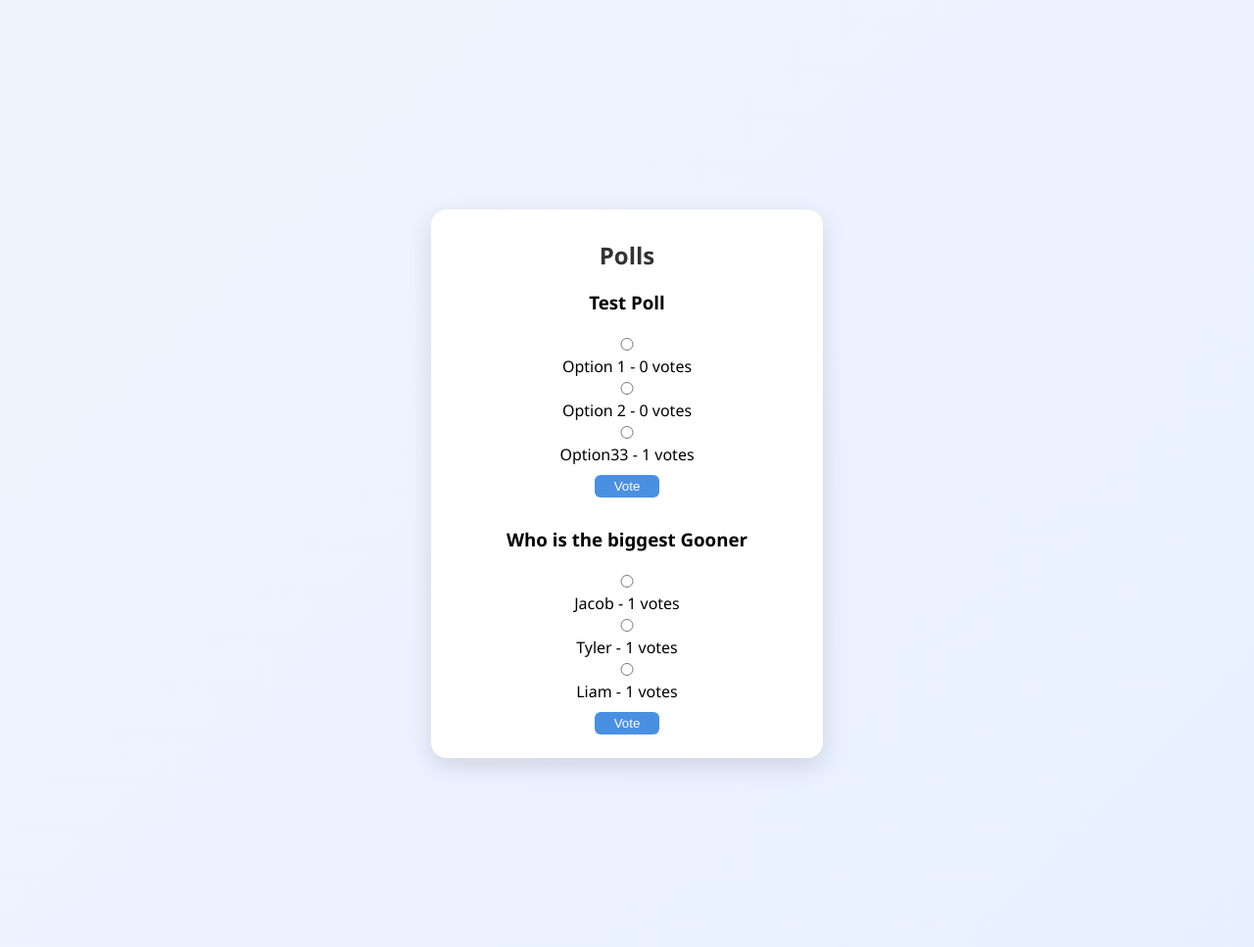
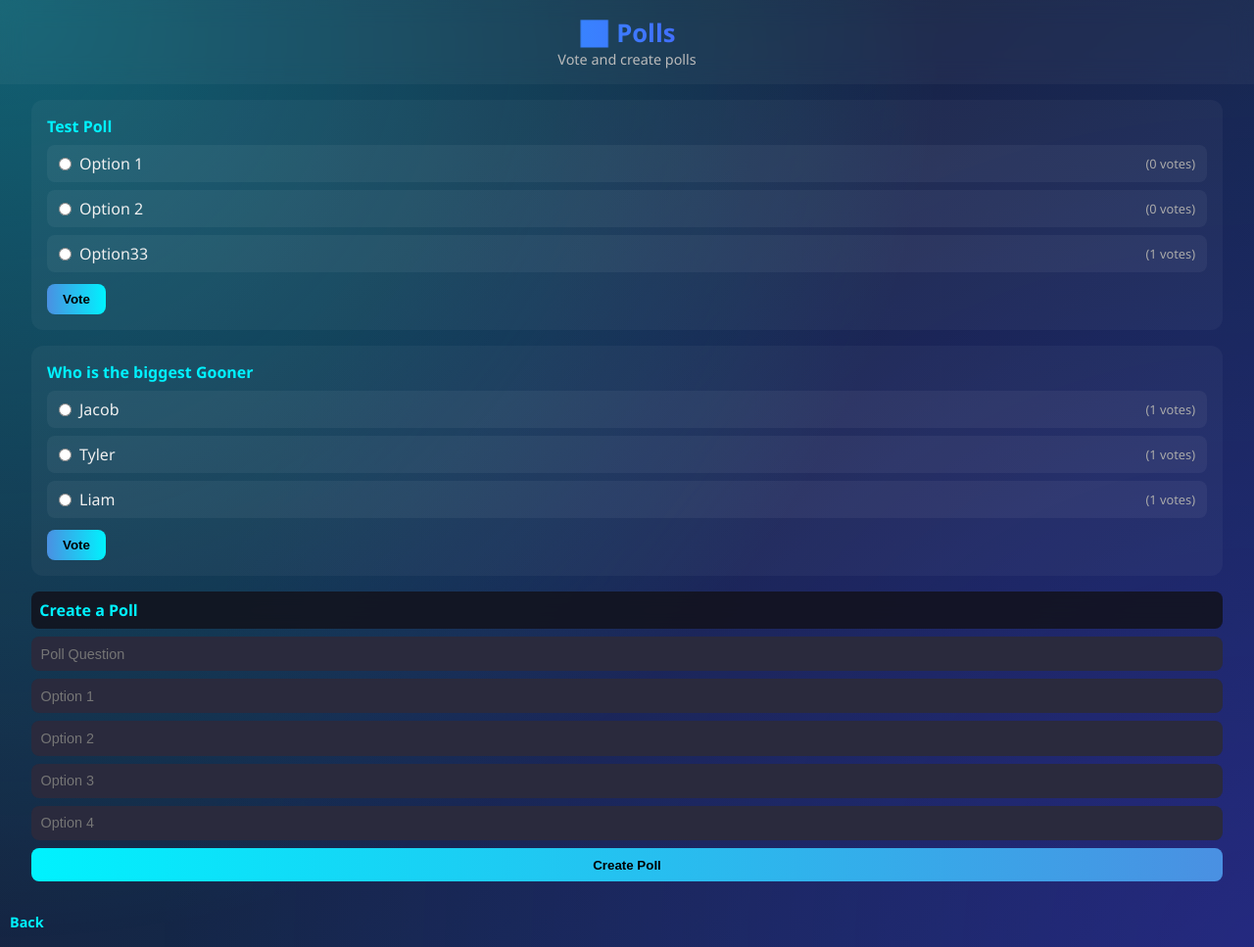
Before and after one commit to colincano20/TestServerFlask, a Flask app: page /polls in a window 1280 px wide. Shown: the whole page at 98% size. Run offline with Flask 3, Linux system fonts and the light colour scheme; a user stored in the database is signed in; data comes from the database, SQL or seed files in the repository; both versions use the stored data as it was after the commit.

Commit message:
Updated Polls css and added new css page

```diff
--- /dev/null
+++ b/static/polls.css
@@ -0,0 +1,208 @@
+/* Base */
+* {
+  margin: 0;
+  padding: 0;
+  box-sizing: border-box;
+}
+
+body {
+  font-family: 'Segoe UI', Tahoma, sans-serif;
+  background: linear-gradient(135deg, #1a1a2e, #0f3460);
+  color: #f0f0f0;
+  height: 100vh;
+  display: flex;
+  flex-direction: column;
+  overflow: hidden;
+}
+
+.background-glow {
+  position: fixed;
+  width: 100%;
+  height: 100%;
+  z-index: 0;
+  background: radial-gradient(circle at top left, #00f2fe55, transparent 60%),
+              radial-gradient(circle at bottom right, #7a00ff33, transparent 70%);
+}
+
+/* Header */
+.polls-header {
+  z-index: 1;
+  padding: 1rem 2rem;
+  backdrop-filter: blur(12px);
+  background: rgba(255, 255, 255, 0.04);
+  text-align: center;
+}
+
+.polls-header h1 {
+  font-size: 1.6rem;
+  background: linear-gradient(to right, #00f2fe, #7a00ff);
+  -webkit-background-clip: text;
+  -webkit-text-fill-color: transparent;
+}
+
+.polls-header p {
+  font-size: 0.9rem;
+  color: #bbb;
+}
+
+/* Scrollable List */
+.polls-scroll {
+  flex: 1;
+  overflow-y: auto;
+  padding: 1rem 2rem 2rem 2rem;
+  z-index: 1;
+  max-height: calc(100vh - 100px); /* adjusts for fixed header */
+  scroll-behavior: smooth;
+}
+.polls-scroll::-webkit-scrollbar {
+  width: 8px;
+}
+
+.polls-scroll::-webkit-scrollbar-track {
+  background: transparent;
+  border-radius: 10px;
+}
+
+.polls-scroll::-webkit-scrollbar-thumb {
+  background: rgb(255, 255, 255);
+  border-radius: 10px;
+  transition: background 0.3s;
+}
+
+.polls-scroll::-webkit-scrollbar-thumb:hover {
+  background: rgba(255, 255, 255, 0.4);
+}
+
+
+/* Poll Card */
+.poll-card {
+  background: rgba(255, 255, 255, 0.04);
+  border-radius: 12px;
+  padding: 1rem;
+  margin-bottom: 1rem;
+}
+
+.poll-card h3 {
+  color: #00f2fe;
+  font-size: 1rem;
+  margin-bottom: 0.5rem;
+}
+
+.poll-options {
+  display: flex;
+  flex-direction: column;
+  gap: 0.5rem;
+  margin-bottom: 0.75rem;
+}
+
+.poll-option {
+  display: flex;
+  align-items: center;
+  gap: 0.5rem;
+  background: rgba(255, 255, 255, 0.05);
+  padding: 0.5rem 0.75rem;
+  border-radius: 8px;
+}
+
+.poll-option:hover {
+  background: rgba(255, 255, 255, 0.1);
+}
+
+.vote-count {
+  margin-left: auto;
+  color: #aaa;
+  font-size: 0.8rem;
+}
+
+input[type="radio"] {
+  accent-color: #00f2fe;
+}
+
+/* Vote Button */
+.vote-btn {
+  background: linear-gradient(to right, #4a90e2, #00f2fe);
+  color: black;
+  font-weight: bold;
+  border: none;
+  padding: 0.5rem 1rem;
+  border-radius: 8px;
+  cursor: pointer;
+}
+
+.login-to-vote {
+  color: #00f2fe;
+  text-decoration: none;
+  font-weight: bold;
+  font-size: 0.9rem;
+}
+
+.login-to-vote:hover {
+  text-decoration: underline;
+}
+
+/* Sticky Footer */
+.polls-footer {
+  padding: 1rem 2rem;
+  background: rgba(255, 255, 255, 0.04);
+  backdrop-filter: blur(12px);
+  z-index: 2;
+}
+
+.poll-form {
+  display: flex;
+  flex-direction: column;
+  gap: 0.5rem;
+}
+
+.poll-form input[type="text"] {
+  background: #2a2a3d;
+  color: white;
+  border: none;
+  padding: 0.6rem;
+  border-radius: 8px;
+  font-size: 0.9rem;
+}
+
+.poll-form button {
+  background: linear-gradient(to right, #00f2fe, #4a90e2);
+  color: black;
+  font-weight: bold;
+  padding: 0.6rem;
+  border: none;
+  border-radius: 8px;
+  cursor: pointer;
+}
+.sticky-label {
+  font-size: 1rem;
+  color: #00f2fe;
+  margin-bottom: 0.5rem;
+  position: sticky;
+  top: 0;
+  border-radius: 8px;
+  background: rgba(18, 18, 28, 0.85);
+  backdrop-filter: blur(8px);
+  padding: 0.5rem 0;
+  z-index: 2;
+}
+.polls-header-top {
+  display: flex;
+  align-items: center;
+  justify-content: space-between;
+  margin-bottom: 0.25rem;
+}
+
+.back-btn {
+  text-decoration: none;
+  font-size: 0.9rem;
+  color: #00f2fe;
+  font-weight: bold;
+  transition: color 0.2s;
+  margin-bottom: 1rem;
+  padding-left: 10px;
+  position: relative;
+  z-index: 10;
+}
+
+.back-btn:hover {
+  color: #7a00ff;
+}
--- a/templates/polls.html
+++ b/templates/polls.html
@@ -1,45 +1,59 @@
 <!DOCTYPE html>
-<html>
+<html lang="en">
 <head>
+  <meta charset="UTF-8">
   <title>Polls</title>
-    <link rel="stylesheet" href="/static/style.css">
+  <link rel="stylesheet" href="{{ url_for('static', filename='polls.css') }}">
 </head>
 <body>
-<div class="box">
-    <h2>Polls</h2>
+  <div class="background-glow"></div>
+
+  <!-- Fixed Header -->
+  <div class="polls-header">
+    <h1>📊 Polls</h1>
+    <p>Vote and create polls</p>
+  </div>
+
+  <!-- Scrollable Content -->
+  <div class="polls-scroll">
     {% for poll in polls %}
-        <div class="poll-item" style="margin-bottom:20px;">
+    <div class="poll-card">
       <h3>{{ poll.question }}</h3>
       <form method="POST" action="/vote">
         <input type="hidden" name="poll_id" value="{{ poll.id }}">
+        <div class="poll-options">
           {% for opt in poll.options %}
-                    <div>
+          <label class="poll-option">
             <input type="radio" name="option_id" value="{{ opt.id }}" required>
-                        {{ opt.text }} - {{ opt.votes }} votes
+            <span>{{ opt.text }}</span>
+            <span class="vote-count">({{ opt.votes }} votes)</span>
+          </label>
+          {% endfor %}
         </div>
-                {% endfor %}
         {% if session.get('user') %}
-                    <button type="submit">Vote</button>
+        <button class="vote-btn" type="submit">Vote</button>
         {% else %}
-                    <a href="/login">Login to vote</a>
+        <a class="login-to-vote" href="/login">Login to vote</a>
         {% endif %}
       </form>
     </div>
     {% endfor %}
 
     {% if can_create %}
-    <h3>Create Poll</h3>
-    <form method="POST" action="/create_poll">
-        <input type="text" name="question" placeholder="Question" required>
+    <div class="form-card">
+      <h3 class="sticky-label"> &nbsp;&nbsp;Create a Poll</h3>
+      <form method="POST" action="/create_poll" class="poll-form">
+        <input type="text" name="question" placeholder="Poll Question" required>
         <input type="text" name="option1" placeholder="Option 1" required>
         <input type="text" name="option2" placeholder="Option 2" required>
         <input type="text" name="option3" placeholder="Option 3">
         <input type="text" name="option4" placeholder="Option 4">
-        <button type="submit">Create</button>
+        <button type="submit">Create Poll</button>
       </form>
+    </div>
     {% endif %}
+  </div>
+  <a class="back-btn" href="/dashboard">Back</a>
+</body>
 
-    <a class="button" href="/dashboard">Back</a>
-</div>
-</body>
 </html>
```
Also changed, not shown: fixes.txt (+7 -1 lines), database.db. Lines whose indentation alone changed are shown as unchanged.
